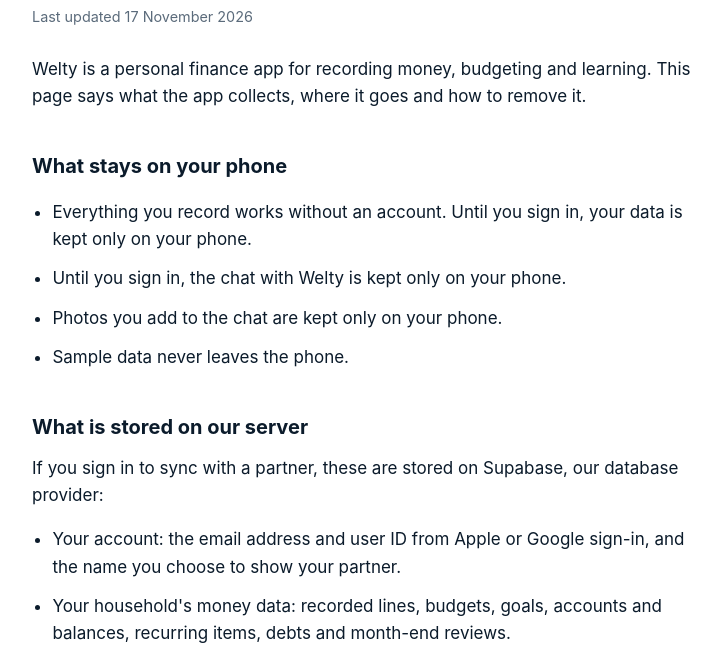
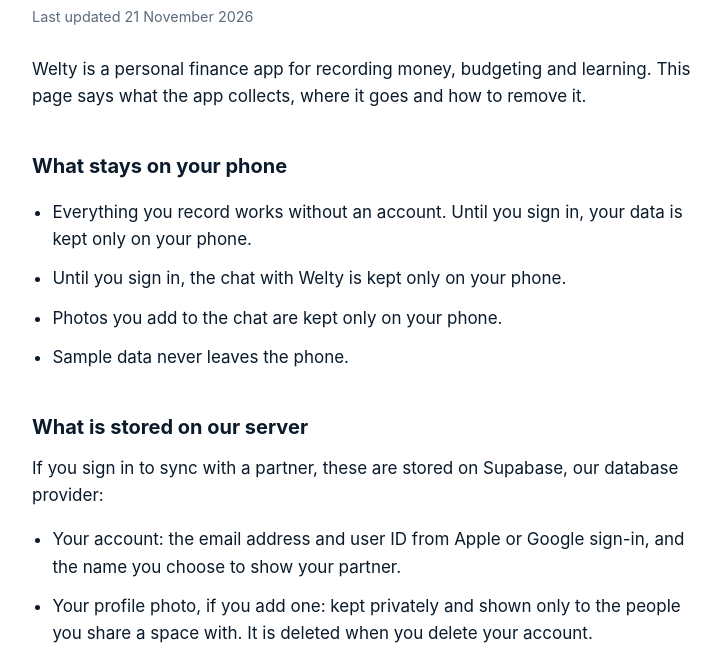
Before and after one commit to BentoEno/welty-site, a plain HTML site: page privacy/index.html in a window 1280 px wide. Shown: the part 127-783 px from the top of the page, without its empty margins (272-993 px from the left). Drawn offline with Linux system fonts and the light colour scheme.

Commit message:
Privacy policy: profile photo

```diff
--- a/privacy/index.html
+++ b/privacy/index.html
@@ -11,7 +11,7 @@
 <header>
   <p class="eyebrow">Welty</p>
   <h1>Privacy policy</h1>
-  <p class="updated">Last updated 17 November 2026</p>
+  <p class="updated">Last updated 21 November 2026</p>
 </header>
 
 <p>Welty is a personal finance app for recording money, budgeting and learning.
@@ -29,6 +29,7 @@ This page says what the app collects, where it goes and how to remove it.</p>
 <p>If you sign in to sync with a partner, these are stored on Supabase, our database provider:</p>
 <ul>
   <li>Your account: the email address and user ID from Apple or Google sign-in, and the name you choose to show your partner.</li>
+  <li>Your profile photo, if you add one: kept privately and shown only to the people you share a space with. It is deleted when you delete your account.</li>
   <li>Your household's money data: recorded lines, budgets, goals, accounts and balances, recurring items, debts and month-end reviews.</li>
   <li>The chat with Welty: what you typed and what Welty replied, so your partner's phone shows the same conversation and it survives a new phone.</li>
   <li>A count of how many AI requests you made each day, used only to cap use.</li>
```
